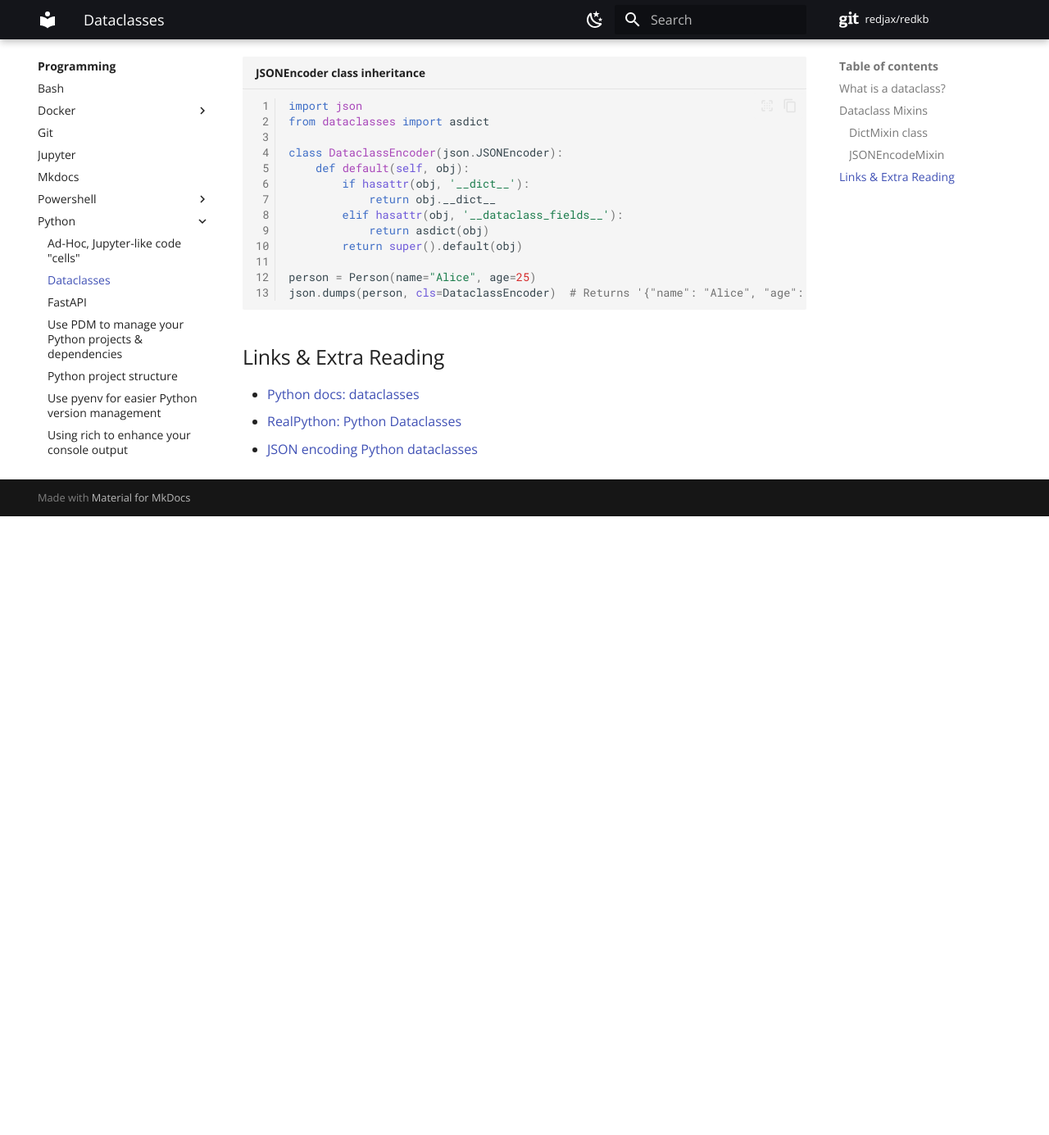
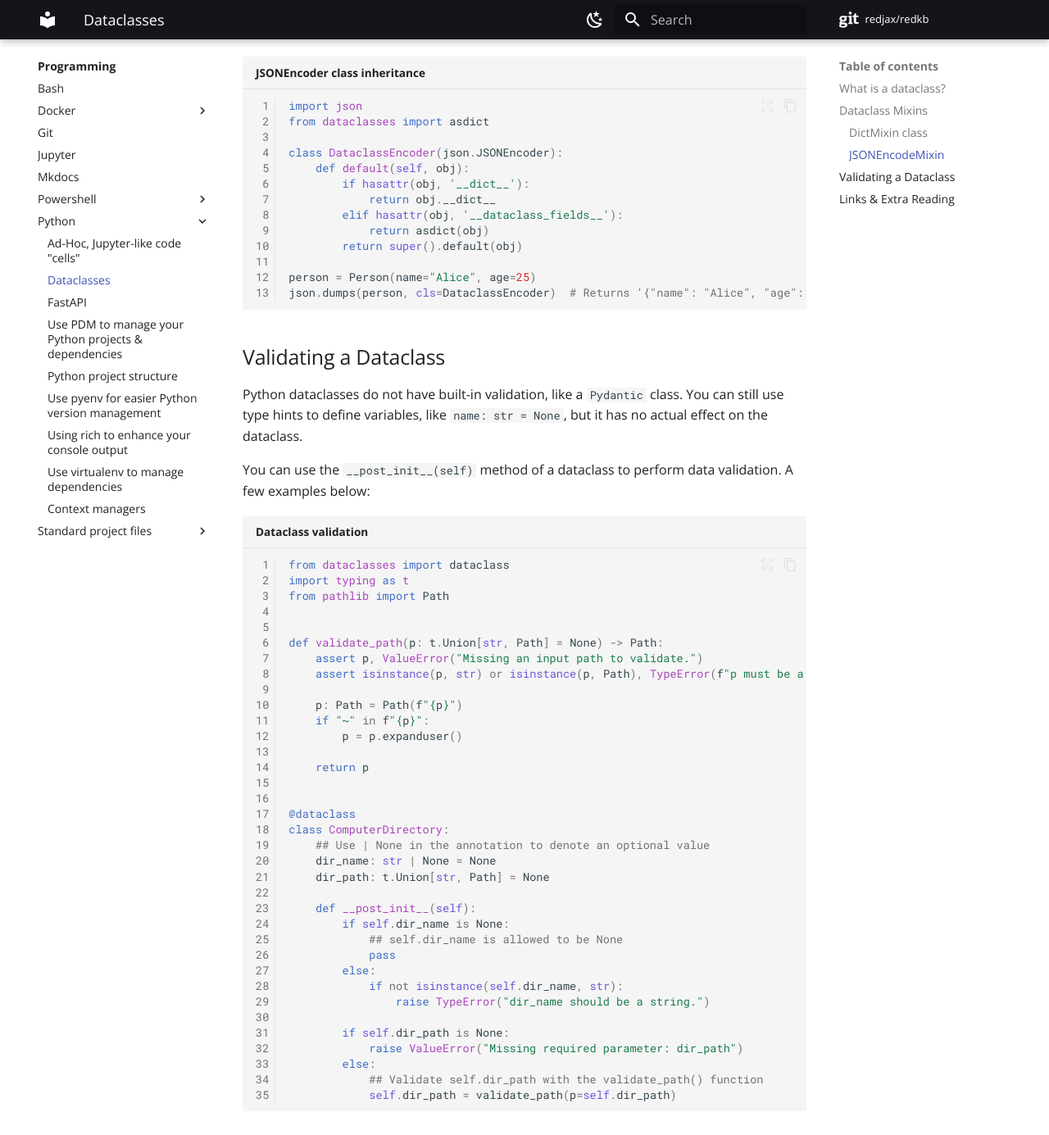
Before and after one commit to redjax/redkb, an MkDocs documentation site: the page built from docs/programming/python/dataclasses.md, in a window 1280 px wide and 1400 px high, scrolled down 3267 px. Shown: the top 1385 px of the window at 82% size. Built offline with MkDocs 1.6.1 and Material for MkDocs 9.7.7, drawn with Linux system fonts in a browser that asks for light colours; comment, search, counter and statistics services are not loaded; before the commit the page ends 3897 px from its top, so only the background shows below that.

Commit message:
Add dataclass validation docs

````diff
--- a/docs/programming/python/dataclasses.md
+++ b/docs/programming/python/dataclasses.md
@@ -149,6 +149,51 @@
 json.dumps(person, cls=DataclassEncoder)  # Returns '{"name": "Alice", "age": 25}'
 ```
 
+## Validating a Dataclass
+
+Python dataclasses do not have built-in validation, like a `Pydantic` class. You can still use type hints to define variables, like `name: str = None`, but it has no actual effect on the dataclass.
+
+You can use the `__post_init__(self)` method of a dataclass to perform data validation. A few examples below:
+
+```py title="Dataclass validation" linenums="1"
+from dataclasses import dataclass
+import typing as t
+from pathlib import Path
+
+
+def validate_path(p: t.Union[str, Path] = None) -> Path:
+    assert p, ValueError("Missing an input path to validate.")
+    assert isinstance(p, str) or isinstance(p, Path), TypeError(f"p must be a str or Path. Got type: ({type(p)})")
+
+    p: Path = Path(f"{p}")
+    if "~" in f"{p}":
+        p = p.expanduser()
+
+    return p
+
+
+@dataclass
+class ComputerDirectory:
+    ## Use | None in the annotation to denote an optional value
+    dir_name: str | None = None
+    dir_path: t.Union[str, Path] = None
+
+    def __post_init__(self):
+        if self.dir_name is None:
+            ## self.dir_name is allowed to be None
+            pass
+        else:
+            if not isinstance(self.dir_name, str):
+                raise TypeError("dir_name should be a string.")
+
+        if self.dir_path is None:
+            raise ValueError("Missing required parameter: dir_path")
+        else:
+            ## Validate self.dir_path with the validate_path() function
+            self.dir_path = validate_path(p=self.dir_path)
+
+```
+
 ## Links & Extra Reading
 
 - [Python docs: dataclasses](https://docs.python.org/3/library/dataclasses.html)
````
